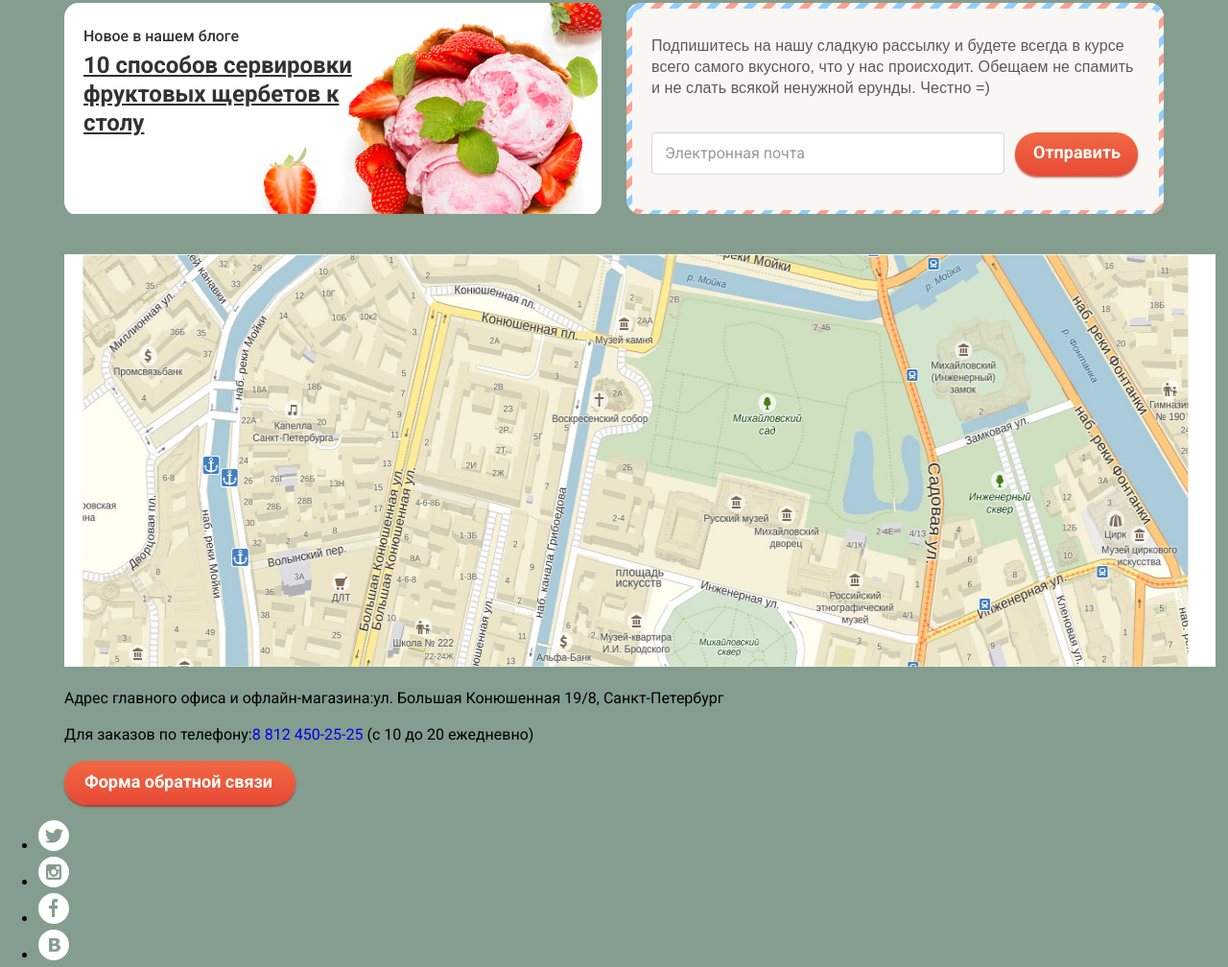
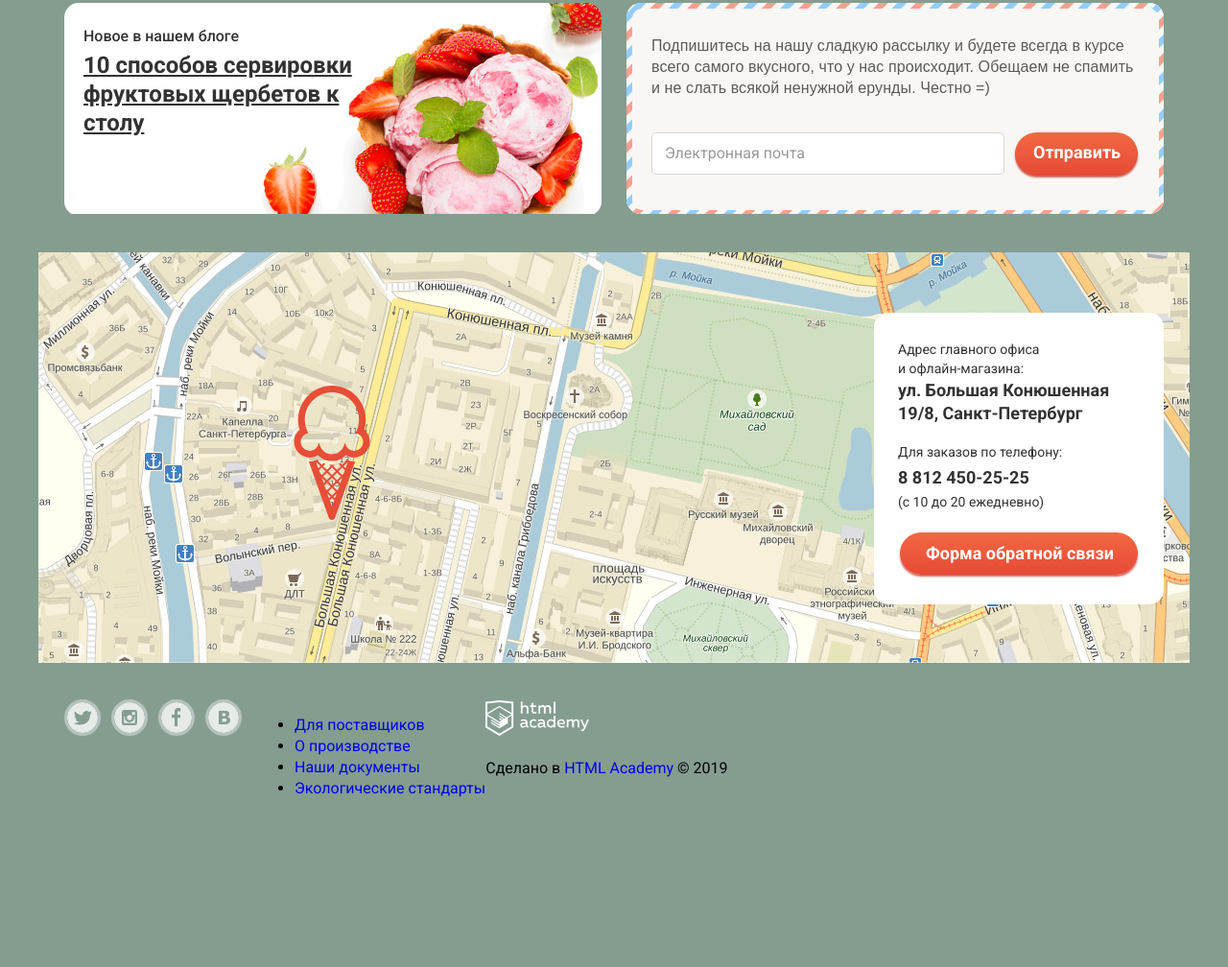
Before and after one commit to bazavei/861641-gllacy-25, a plain HTML site: page index.html in a window 1280 px wide. Shown: the part 1621-2629 px from the top of the page at 96% size. After the commit the page ends 2470 px from the top, so only its background shows below. Drawn offline with Linux system fonts and the light colour scheme.

Commit message:
добавляет стилизацию кнопок оциальных сетей в футер
состояние по умолчанию, по наведению и при нажатии

```diff
--- a/css/style.css
+++ b/css/style.css
@@ -568,7 +568,7 @@ input[type="radio"].visually-hidden {
   justify-content: space-between;
 
   margin: 0;
-  margin-bottom: 40px;
+  margin-bottom: 38px;
   padding: 0;
 }
 
@@ -636,6 +636,7 @@ input[type="radio"].visually-hidden {
   border-radius: 10px;
   background-color: #f8f7f4;
 }
+
 .subscription .discription {
   box-sizing: border-box;
   margin: 0;
@@ -693,3 +694,144 @@ input[type="radio"].visually-hidden {
 
   margin-left: 7px;
 }
+
+.index-column {
+  position: relative;
+  width: 1200px;
+  margin: 0 auto;
+  margin-bottom: 36px;
+}
+
+.open-map {
+  display: block;
+  padding: 0;
+  margin: 0;
+  width: 1200px;
+  height: 430px;
+
+  background: url(../img/map.jpg) no-repeat -46px -2px;
+}
+
+.open-map::before{
+  content: "";
+  position: absolute;
+  width: 80px;
+  height: 140px;
+  z-index: 20;
+  top: 139px;
+  left: 266px;
+  background: url(../img/svg/pin.svg) no-repeat 0 0;
+}
+
+/* .map-wrapper {
+  margin: 0;
+  padding: 0;
+  width: 1200px;
+  height: 430px;
+}
+
+.map {
+  width: 100%;
+  height: 100%;
+} */
+
+.contacts {
+  display: flex;
+  flex-direction: column;
+  align-items: flex-start;
+
+  position: absolute;
+  box-sizing: border-box;
+  top: 63px;
+  right: 27px;
+  width: 302px;
+
+  margin: 0;
+  padding-left: 25px;
+  padding-top: 28px;
+  padding-right: 25px;
+  padding-bottom: 31px;
+
+  background-color: #ffffff;
+  border-radius: 15px;
+}
+
+.contacts p,
+.contacts .phone {
+  display: block;
+  margin: 0;
+  padding: 0;
+
+  font-family: "Roboto", Arial, sans-serif;
+  font-size: 14px;
+  font-weight: 400;
+  line-height: 20px;
+  color: #323232;
+}
+
+.contacts .address,
+.contacts .phone {
+  font-family: "Roboto", Arial, sans-serif;
+  font-size: 18px;
+  font-weight: bold;
+  line-height: 24px;
+  color: #323232;
+}
+
+.contacts .phone {
+  padding-top: 5px;
+  padding-bottom: 3px;
+}
+
+.contacts .address {
+  display: block;
+
+  padding-top: 1px;
+  padding-bottom: 18px;
+}
+
+.contacts .feedback-form {
+  align-self: center;
+  padding-left: 27px;
+  padding-top: 10px;
+  padding-right: 25px;
+  padding-bottom: 10px;
+  margin-top: 22px;
+}
+
+.main-footer {
+  display: flex;
+  flex-wrap: wrap;
+}
+
+.social-list {
+  display: flex;
+  flex-wrap: wrap;
+  width: 200px;
+
+  padding: 0;
+  margin: 0;
+
+  list-style: none;
+}
+
+.social-item{
+  padding: 0;
+  margin: 0;
+  margin-right: 11px;
+}
+
+.social-button svg {
+  opacity: 0.8;
+  border: 3px solid rgba(255, 255, 255, 0.5);
+  border-radius: 50%;
+}
+
+.social-button:hover svg,
+.social-button:focus svg {
+  opacity: 1;
+}
+
+.social-button:active {
+  opacity: 0.7;
+}
--- a/index.html
+++ b/index.html
@@ -71,7 +71,8 @@
         </div>
      </div>
     </header>
-    <main class="container">
+    <main>
+      <div class="container">
         <section class="promo-slider">
           <h2 class="visually-hidden">Продукция</h2>
           <div class="slider-controls">
@@ -167,18 +168,18 @@
             </div>
           </section>
         </div>
-
+      </div>
       <div class="index-column">
-        <div class="map-wrapper">
-          <a class="open-map" href="/full-map.html">
-            <img class="map" src="img/map.jpg" width="1200" height="430" alt="Глэйси на карте">
+          <a class="open-map" href="/full-map.html" area-label="Глейси на карте">
+            <!-- <img src="img/map.jpg" width="1302" height="430" alt="Глейси на карте"> -->
           </a>
-        </div>
-
         <section class="contacts">
           <h2 class="visually-hidden">Контакты и адрес</h2>
-          <p class="address contacts-item">Адрес главного офиса и офлайн-магазина:<span class="contacts-item-inner">ул. Большая Конюшенная 19/8, Санкт-Петербург</span></p>
-          <p class="for-orders contacts-item">Для заказов по телефону:<a href="tel:88124502525" class="phone contacts-item-inner">8 812 450-25-25</a> (с 10 до 20 ежедневно)</p>
+          <p>Адрес главного офиса<br> и офлайн-магазина:</p>
+          <p class="address">ул. Большая Конюшенная 19/8, Санкт-Петербург</p>
+          <p>Для заказов по телефону:</p>
+          <a href="tel:88124502525" class="phone">8 812 450-25-25</a>
+          <p>(с 10 до 20 ежедневно)</p>
           <a href="feedback-form.html" class="button feedback-form">Форма обратной связи</a>
         </section>
       </div>
@@ -215,7 +216,7 @@
       </section>
 -->
     </main>
-    <footer class="main-footer">
+    <footer class="main-footer container">
       <div class="footer-social">
         <ul class="social-list">
           <li class="social-item">
```
Lines whose indentation alone changed are shown as unchanged.
